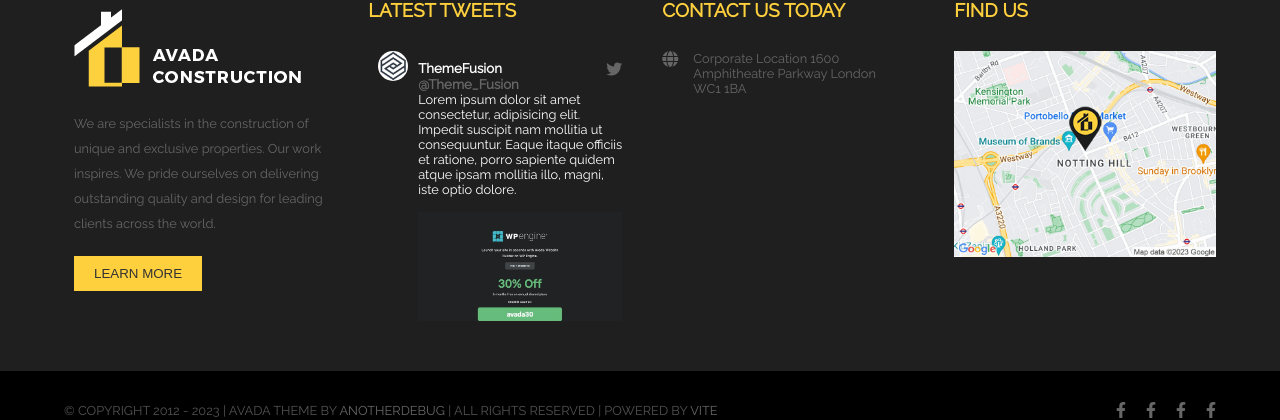
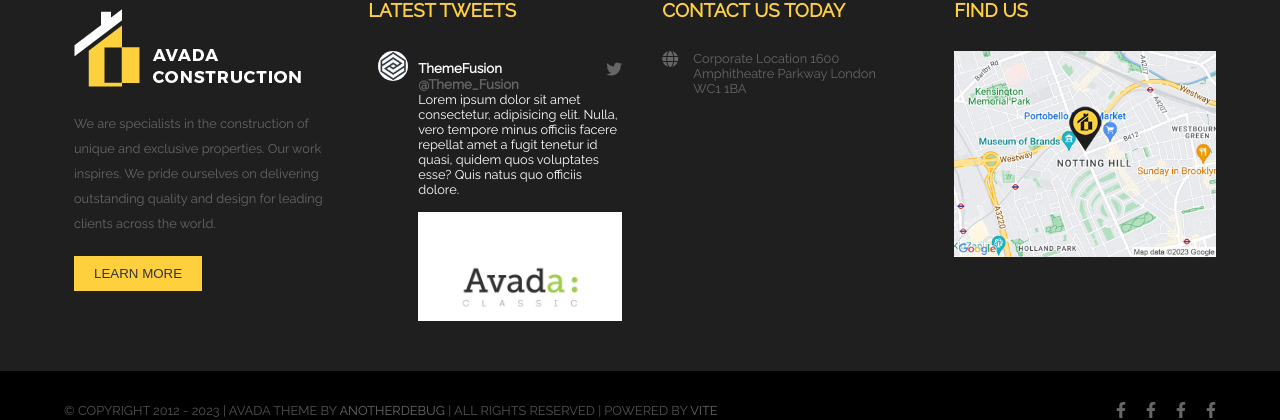
Before and after one commit to AnotherDebug/proj-html-vuejs, a Vue app: page / in a window 1280 px wide. Shown: the part 5585-6005 px from the top of the page. Built offline with nearby package versions, Linux system fonts and the light colour scheme.

Commit message:
[ADD]: props object e bindings

```diff
--- a/src/components/partials/Tweets.vue
+++ b/src/components/partials/Tweets.vue
@@ -1,6 +1,9 @@
 <script>
 export default {
-    name: 'Tweets'
+    name: 'Tweets',
+    props: {
+        tweet: Object
+    }
 }
 </script>
 
@@ -9,36 +12,30 @@
     <!-- SINGOLO TWEET -->
     <div class="boxTweet d-flex ">
         <div class="Logo">
-            <img src="3a74ce3d0532b7773b174c45ca3bd05a_normal.png" alt="">
+            <img :src="tweet.logo" alt="">
         </div>
         <div class="infoTweet">
             <div class="tweet ">
                 <div class="title d-flex ">
-                    <h5>ThemeFusion</h5>
-                    <i class="fa-brands fa-twitter"></i>
+                    <h5>{{ tweet.title }}</h5>
+                    <i :class="tweet.icon"></i>
                 </div>
-                <h5>@Theme_Fusion</h5>
-                <p>Lorem ipsum dolor sit amet consectetur, adipisicing elit. Impedit suscipit nam
-                    mollitia
-                    ut
-                    consequuntur. Eaque itaque officiis et ratione, porro sapiente quidem atque
-                    ipsam
-                    mollitia
-                    illo, magni, iste optio dolore.</p>
+                <h5>{{ tweet.ashTitle }}</h5>
+                <p>{{ tweet.bodyText }}</p>
                 <div class="img">
-                    <img src="En2TRxLW4AEiWUN.jpeg" alt="img">
+                    <img :src="tweet.image" alt="img">
                 </div>
                 <div class="tweetMenu d-flex ">
                     <div class="likeShare d-flex">
                         <div class="like">
-                            <i class="fa-regular fa-heart"></i>
+                            <i :class="tweet.like"></i>
                         </div>
                         <div class="share">
-                            <i class="fa-solid fa-arrow-right-from-bracket"></i>
+                            <i :class="tweet.share"></i>
                         </div>
                     </div>
                     <div class="time">
-                        <p>22h</p>
+                        <p>{{ tweet.bodyDate }}</p>
                     </div>
                 </div>
             </div>
```
